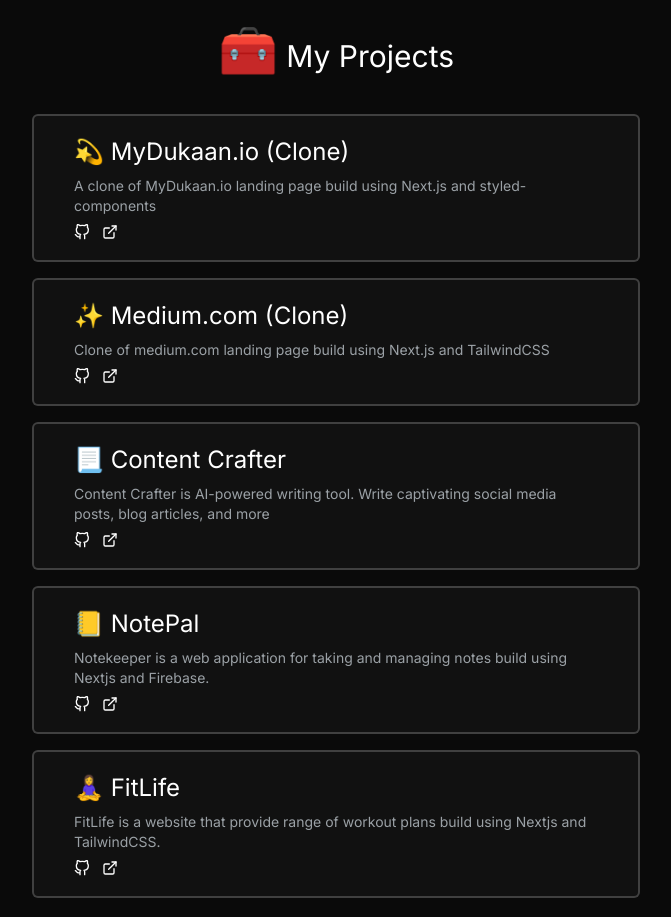
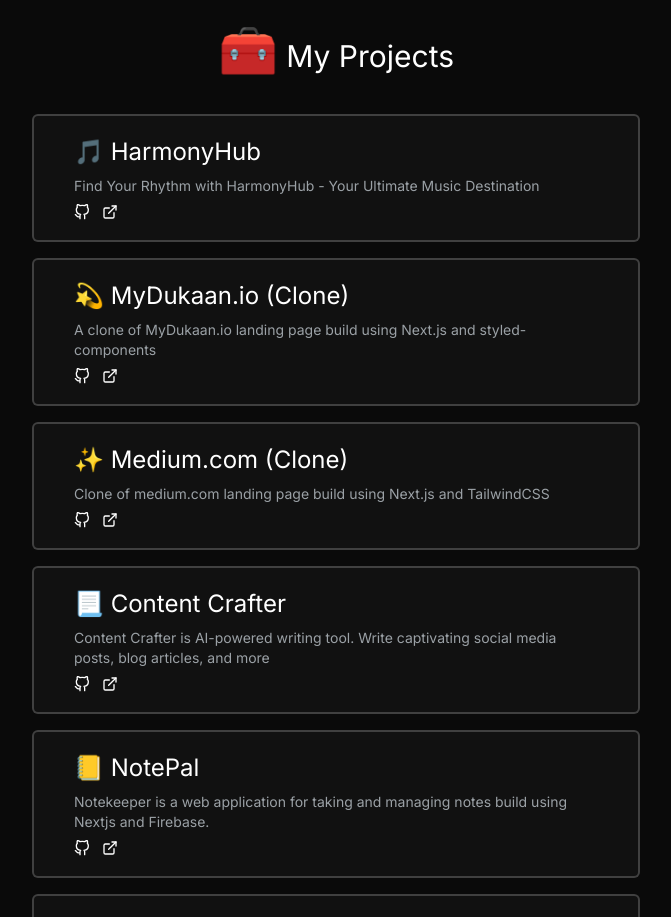
Before and after one commit to PoojaBela/PoojaBela.github.io, a React (Vite) app: page / in a window 1280 px wide. Shown: the part 1120-2037 px from the top of the page, without its empty margins (304-975 px from the left). Built offline with nearby package versions, Linux system fonts and the light colour scheme; a web font is replaced by a local one.

Commit message:
added harmonyHub project

```diff
--- a/src/components/Projects.jsx
+++ b/src/components/Projects.jsx
@@ -1,6 +1,12 @@
 const Projects = () => {
 
     const projects = ([
+        {
+            name: '🎵 HarmonyHub',
+            description: 'Find Your Rhythm with HarmonyHub - Your Ultimate Music Destination',
+            demo: 'https://harmony-hub.vercel.app/',
+            code: 'https://github.com/poojabela/HarmonyHub'
+        },
         {
             name: '💫 MyDukaan.io (Clone)',
             description: 'A clone of MyDukaan.io landing page build using Next.js and styled-components',
```
Also changed, not shown: 2 other files (tests, documents, lock files or other folders).
